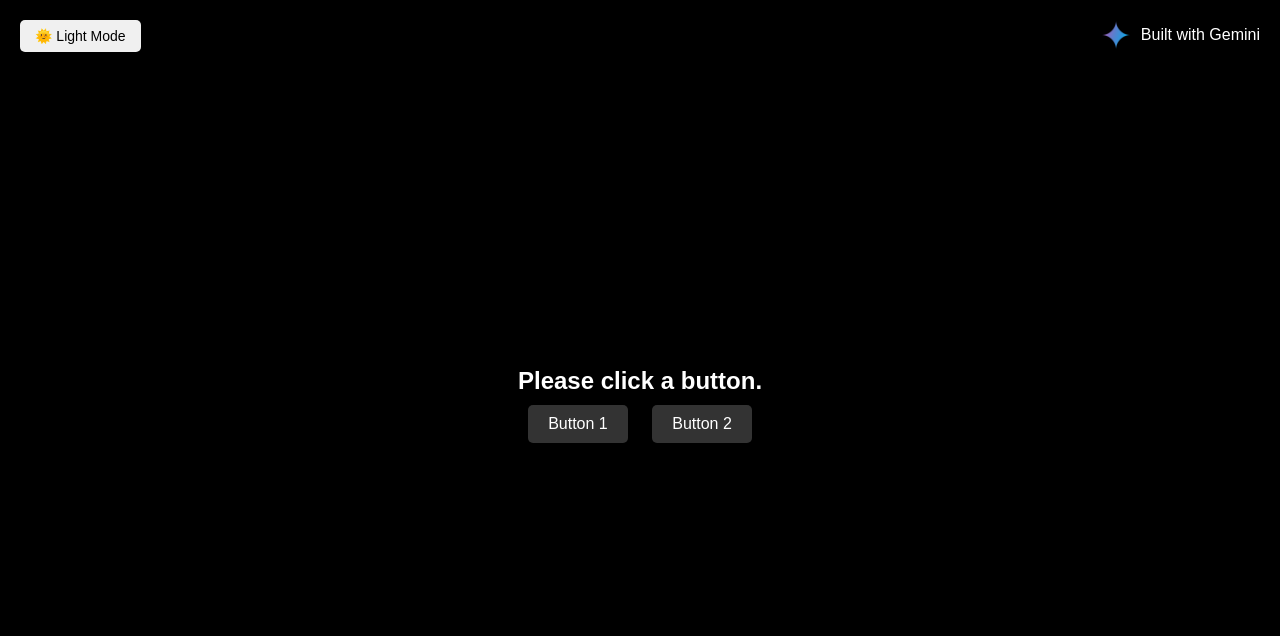
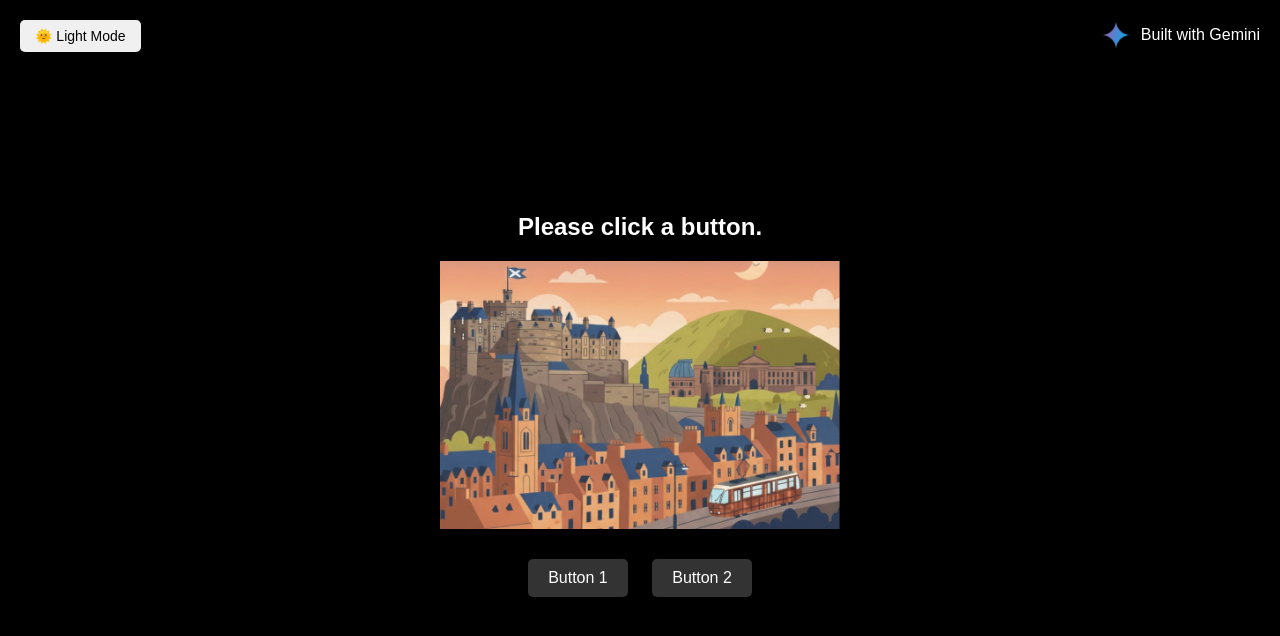
Before and after one commit to konradclapa/julest_agent, a Flask app: page / in a window 1280 px wide. Shown: the top 636 px of the page. Run offline with Flask 3, Linux system fonts and the light colour scheme.

Commit message:
Add Edinburgh header image to the application.
- Downloaded the image from cloud storage to static/Edenburg.png.
- Updated templates/index.html to include the image above the buttons.
- Added CSS to centralize the image and adjust its size.

Co-authored-by: konradclapa <16579763+konradclapa@users.noreply.github.com>

```diff
--- a/templates/index.html
+++ b/templates/index.html
@@ -87,6 +87,13 @@
              background-color: #f0f0f0; /* Light background for dark theme */
              color: black;
          }
+
+         .header-image {
+             display: block;
+             margin: 20px auto;
+             max-width: 400px;
+             height: auto;
+         }
      </style>
  </head>
  <body class="{{ current_theme }}">
@@ -104,6 +111,7 @@
      <div class="message">
          {{ message }}
      </div>
+     <img src="{{ url_for('static', filename='Edenburg.png') }}" alt="Edenburg" class="header-image">
      <div class="button-container">
          <form method="post">
              <button type="submit" name="button1">Button 1</button>
```
Also changed, not shown: static/Edenburg.png (added).
